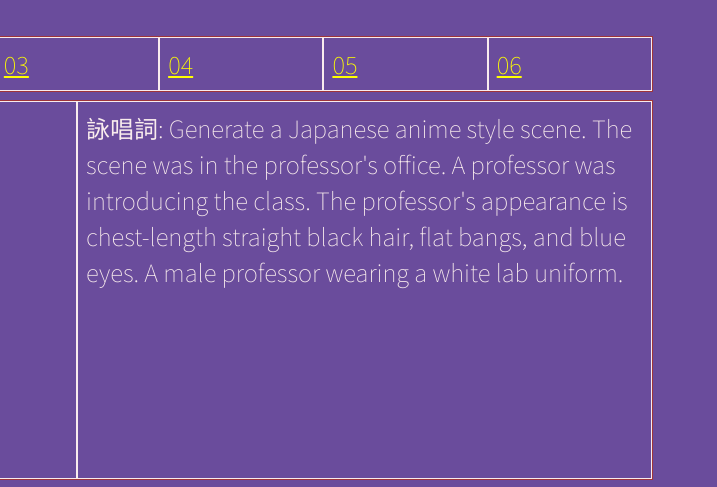
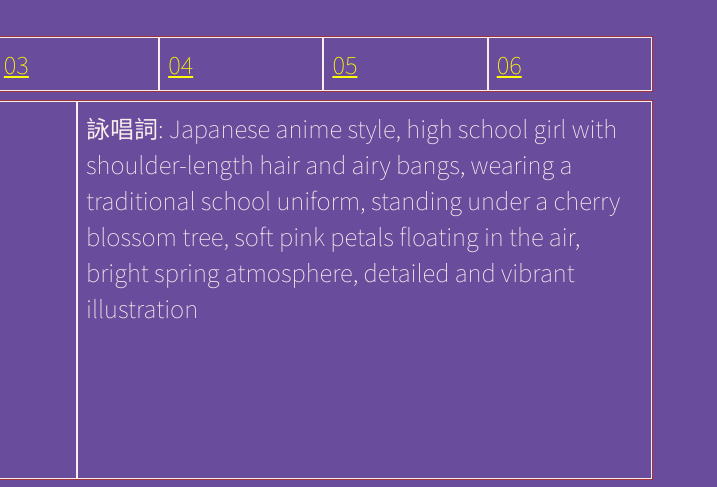
Before and after one commit to Spl6026/ml2025f, a plain HTML site: page hw00/index.html in a window 1280 px wide. Shown: the top 487 px of the page, 563-1280 px from the left. Drawn offline with nearby package versions, Linux system fonts and the light colour scheme; a web font is replaced by a local one.

```diff
--- a/hw00/index.html
+++ b/hw00/index.html
@@ -130,7 +130,7 @@
     </div>
     <div class="col-md-6 twenty">
       詠唱詞:
-Generate a Japanese anime style scene. The scene was in the professor's office. A professor was introducing the class. The professor's appearance is chest-length straight black hair, flat bangs, and blue eyes. A male professor wearing a white lab uniform.
+      Japanese anime style, high school girl with shoulder-length hair and airy bangs, wearing a traditional school uniform, standing under a cherry blossom tree, soft pink petals floating in the air, bright spring atmosphere, detailed and vibrant illustration
     </div>
   </div>
 
```
Also changed, not shown: 1 other file.
